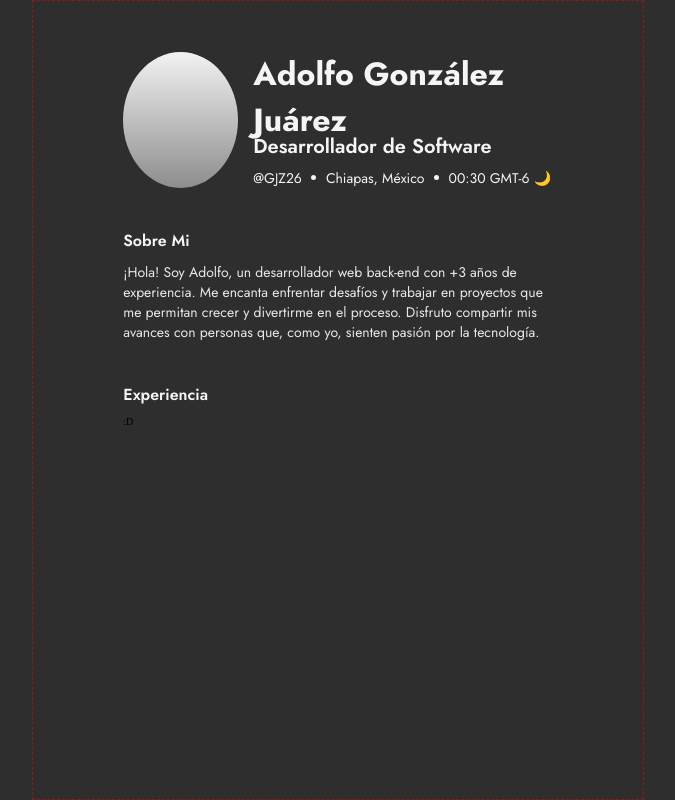
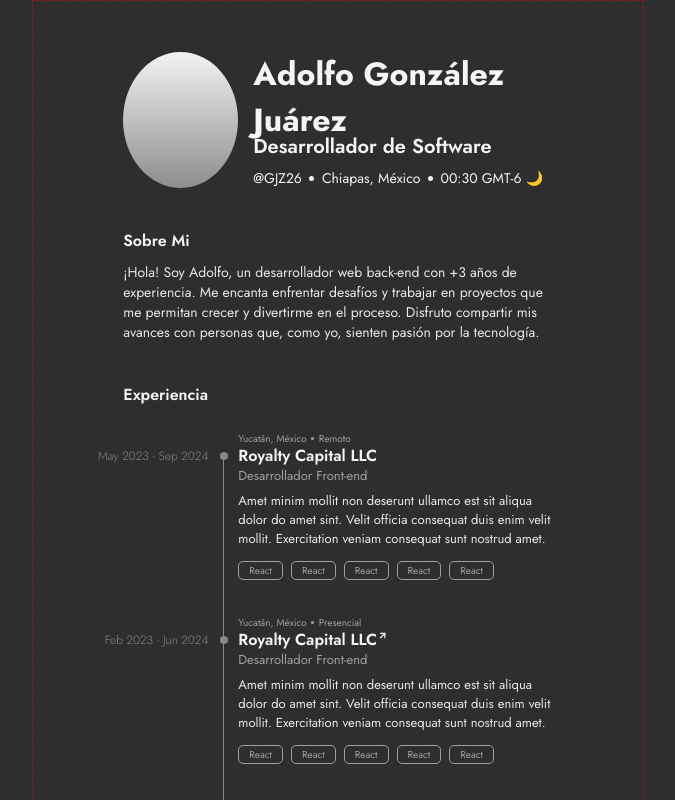
Before and after one commit to GJZ26/gjz26.github.io, a React (Vite) app: page / in a window 1280 px wide. Shown: the top 800 px of the page, without its empty margins (302-977 px from the left). Built offline with nearby package versions, Linux system fonts and the light colour scheme.

Commit message:
feat: experience

```diff
--- /dev/null
+++ b/src/components/TimelineSegment.tsx
@@ -0,0 +1,59 @@
+import { Experience } from "../features/Experience";
+
+const month = [
+  "Enero",
+  "Febrero",
+  "Marzo",
+  "Abril",
+  "Mayo",
+  "Junio",
+  "Julio",
+  "Agosto",
+  "Septiembre",
+  "Octubre",
+  "Noviembre",
+  "Diciembre",
+];
+
+const modes = {
+  remote: "Remoto",
+  "on-site": "Presencial",
+  hybrid: "Híbrido",
+};
+
+export default function TimelineSegment({
+  experience,
+}: {
+  experience: Experience;
+}) {
+  return (
+    <div className="segment">
+      <span className="date">
+        {month[experience.start_date.month].slice(0, 3)}{" "}
+        {experience.start_date.year} -{" "}
+        {month[experience.end_date.month].slice(0, 3)}{" "}
+        {experience.end_date.year}
+      </span>
+      <div className="mode">
+        <span>{experience.location}</span>
+        <span>{modes[experience.mode]}</span>
+      </div>
+      <h3>
+        {experience.uri ? (
+          <a href={experience.uri} target="_blank" rel="noopener noreferrer">
+            {experience.company}
+          </a>
+        ) : (
+          experience.company
+        )}
+      </h3>
+      <span className="role">{experience.role}</span>
+      <p>{experience.description}</p>
+      <div className="stack">
+        {experience.stack.map((tech) => (
+          <div className="pills">{tech}</div>
+        ))}
+      </div>
+    </div>
+  );
+}
--- a/src/features/About.tsx
+++ b/src/features/About.tsx
@@ -1,4 +1,4 @@
-import "../styles/sections/About.styl";
+import "../styles/features/About.styl";
 
 export default function About() {
   const today = new Date();
--- a/src/features/Experience.tsx
+++ b/src/features/Experience.tsx
@@ -1,11 +1,48 @@
-const exp = [
+import TimelineSegment from "../components/TimelineSegment";
+import "../styles/features/Experience.styl";
+
+export interface DateMonth {
+  month: 1 | 2 | 3 | 4 | 5 | 6 | 7 | 8 | 9 | 10 | 11 | 12;
+  year: number;
+}
+export interface Experience {
+  uri?: string;
+  company: string;
+  role: string;
+  description: string;
+  location: string;
+  mode: "remote" | "on-site" | "hybrid";
+  stack: Array<string>;
+  start_date: DateMonth;
+  end_date: DateMonth;
+}
+
+const exp: Array<Experience> = [
   {
     company: "Royalty Capital LLC",
-    position: "Desarrollador Front-end",
+    role: "Desarrollador Front-end",
     description:
       "Amet minim mollit non deserunt ullamco est sit aliqua dolor do amet sint. Velit officia consequat duis enim velit mollit. Exercitation veniam consequat sunt nostrud amet.",
     location: "Yucatán, México",
-    mode: "Remoto",
+    mode: "remote",
+    stack: ["React", "React", "React", "React", "React"],
+    start_date: {
+      month: 4,
+      year: 2023,
+    },
+    end_date: {
+      month: 8,
+      year: 2024,
+    },
+  },
+  {
+    uri: "https://google.com.mx",
+    company: "Royalty Capital LLC",
+    role: "Desarrollador Front-end",
+    description:
+      "Amet minim mollit non deserunt ullamco est sit aliqua dolor do amet sint. Velit officia consequat duis enim velit mollit. Exercitation veniam consequat sunt nostrud amet.",
+    location: "Yucatán, México",
+    mode: "on-site",
     stack: ["React", "React", "React", "React", "React"],
     start_date: {
       month: 1,
@@ -18,40 +55,29 @@ const exp = [
   },
   {
     company: "Royalty Capital LLC",
-    position: "Desarrollador Front-end",
+    role: "Desarrollador Front-end",
     description:
       "Amet minim mollit non deserunt ullamco est sit aliqua dolor do amet sint. Velit officia consequat duis enim velit mollit. Exercitation veniam consequat sunt nostrud amet.",
     location: "Yucatán, México",
-    mode: "Remoto",
+    mode: "hybrid",
     stack: ["React", "React", "React", "React", "React"],
     start_date: {
-      month: 1,
+      month: 6,
       year: 2023,
     },
     end_date: {
-      month: 5,
-      year: 2024,
-    },
-  },
-  {
-    company: "Royalty Capital LLC",
-    position: "Desarrollador Front-end",
-    description:
-      "Amet minim mollit non deserunt ullamco est sit aliqua dolor do amet sint. Velit officia consequat duis enim velit mollit. Exercitation veniam consequat sunt nostrud amet.",
-    location: "Yucatán, México",
-    mode: "Remoto",
-    stack: ["React", "React", "React", "React", "React"],
-    start_date: {
-      month: 1,
-      year: 2023,
-    },
-    end_date: {
-      month: 5,
+      month: 10,
       year: 2024,
     },
   },
 ];
 
 export default function Experience() {
-  return <div className="experience">:D</div>;
+  return (
+    <div className="timeline">
+      {exp.map((experience) => (
+        <TimelineSegment experience={experience} />
+      ))}
+    </div>
+  );
 }
--- a/src/features/Head.tsx
+++ b/src/features/Head.tsx
@@ -1,4 +1,4 @@
-import "../styles/sections/Head.styl";
+import "../styles/features/Head.styl";
 import Time from "../components/utils/Time";
 
 export default function Head() {
--- a/src/styles/Base.styl
+++ b/src/styles/Base.styl
@@ -10,8 +10,8 @@ body {
   }
 
   div#root {
-    width: 100vw;
-    height: 100vh;
+    width: 100%;
+    min-height: 100vh;
     display: flex;
     justify-content: center;
   }
--- /dev/null
+++ b/src/styles/features/Experience.styl
@@ -0,0 +1,106 @@
+@import '../helpers/Variables.styl';
+
+div.timeline {
+    margin-top: 50px;
+
+    div.segment {
+        display: block;
+        margin-left: 100px;
+        padding: 0px 0px 60px 14px;
+        border-left: 1px solid third_color;
+
+        &::before {
+            size = 8px;
+            position: absolute;
+            display: block;
+            content: '';
+            width: size;
+            height: size;
+            background-color: third_color;
+            border-radius: 50%;
+            margin-left: -18px;
+            margin-top: -4px;
+        }
+
+        &:last-child {
+            padding-bottom: 40px;
+
+            &::after {
+                content: '';
+                overflow-wrap: normal;
+                position: absolute;
+                width: 8px;
+                height: 3px;
+                background-color: third_color;
+                margin-left: -18.2px;
+                margin-top: 40px;
+            }
+        }
+
+        span.date {
+            Dates();
+            color: third_color;
+            position: absolute;
+            margin-top: -9px;
+            margin-left: -330px;
+            text-align: right;
+            width: 300px;
+        }
+
+        h3 {
+            position: absolute;
+            margin: -12px 0px 0px;
+
+            a {
+                text-decoration: none;
+                color: primary_color;
+
+                &::after {
+                    content: '\1F86D';
+                    position: absolute;
+                    display: inline-block;
+                    height: 12px;
+                    font-size: 10px;
+                    margin-left: 2px;
+                }
+            }
+        }
+
+        span.role {
+            margin-top: 10px;
+            display: inline-block;
+            Regular_P();
+            color: secondary_color;
+        }
+
+        div.mode {
+            position: absolute;
+            margin-top: -25px;
+
+            span {
+                Extra_Small();
+                color: secondary_color;
+                Dots(3px, 12px, 14.4px, secondary_color);
+            }
+        }
+
+        p {
+            Regular_P();
+            color: text_color;
+            margin: 6px 0px 13px;
+        }
+
+        div.stack {
+            display: flex;
+            gap: 8px;
+
+            div.pills {
+                Extra_Small();
+                color: secondary_color;
+                border: 1px solid secondary_color;
+                padding: 1px 10px;
+                border-radius: 5px;
+            }
+        }
+    }
+}
--- a/src/styles/sections/Head.styl
+++ b/src/styles/features/Head.styl
@@ -33,23 +33,7 @@ div.head {
                 Extract();
                 color: primary_color;
 
-                &:not(:last-child) {
-                    _margin = 24px;
-                    _height = 19.2px;
-                    margin-right: _margin;
-
-                    &:after {
-                        size = 5px;
-                        position: absolute;
-                        content: '';
-                        display: inline-block;
-                        width: size;
-                        height: size;
-                        background-color: primary_color;
-                        border-radius: 50%;
-                        margin: (_height / 2) - (size / 2) 0px 0px (_margin / 2) - (size / 2);
-                    }
-                }
+                Dots(5px, 20px, 20.8px)
             }
         }
     }
--- a/src/styles/helpers/Variables.styl
+++ b/src/styles/helpers/Variables.styl
@@ -52,3 +52,21 @@ Dates(_color = var(--text-color)) {
 Extra_Small(_color = var(--text-color)) {
     custom_font(1, _regular, _color);
 }
+
+/* Funciones de ayuda :D */
+Dots(dot_size = 10px, margin_space = 10px, container_height = 20px, dot_color = primary_color) {
+    &:not(:last-child) {
+        margin-right: margin_space;
+
+        &:after {
+            position: absolute;
+            content: '';
+            display: inline-block;
+            width: dot_size;
+            height: dot_size;
+            background-color: dot_color;
+            border-radius: 50%;
+            margin: (container_height / 2) - (dot_size / 2) 0px 0px (margin_space / 2) - (dot_size / 2);
+        }
+    }
+}
```
Also changed, not shown: src/styles/features/About.styl (renamed from src/styles/sections/About.styl).
